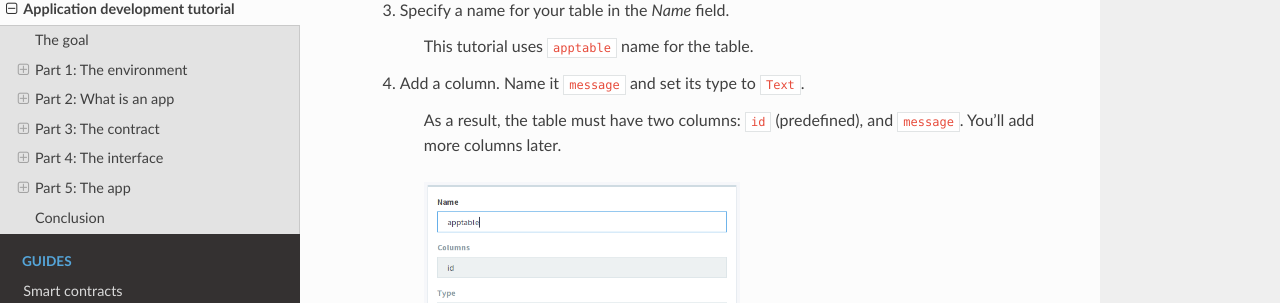
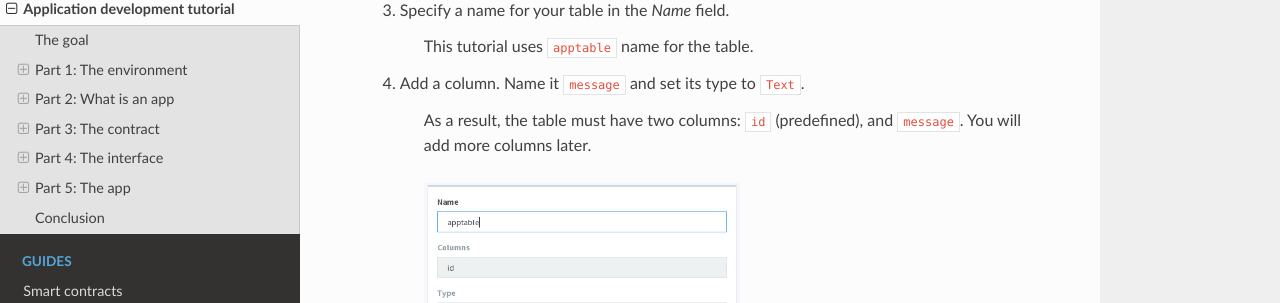
Before and after one commit to AplaProject/apla-docs-en, a Sphinx documentation site: the page built from source/tutorials/app_tutorial.rst, in a window 1280 px wide and 900 px high, scrolled down 3663 px. Shown: the part 147-450 px from the top of the window. Built offline with Sphinx 7.4.7 and the Read the Docs theme 2.0.0, drawn with Linux system fonts in a browser that asks for light colours.

Commit message:
minor edits in app tutorial (no syntax fixes)

```diff
--- a/source/tutorials/app_tutorial.rst
+++ b/source/tutorials/app_tutorial.rst
@@ -196,7 +195,7 @@ To create a table:
 
     #. Add a column. Name it ``message`` and set its type to ``Text``.
 
-        As a result, the table must have two columns: ``id`` (predefined), and ``message``. You'll add more columns later.
+        As a result, the table must have two columns: ``id`` (predefined), and ``message``. You will add more columns later.
 
         .. image:: /_static/app-tut-table.png
             :scale: 60%
```
Also changed, not shown: other parts of source/tutorials/app_tutorial.rst (+3 -4 lines).
